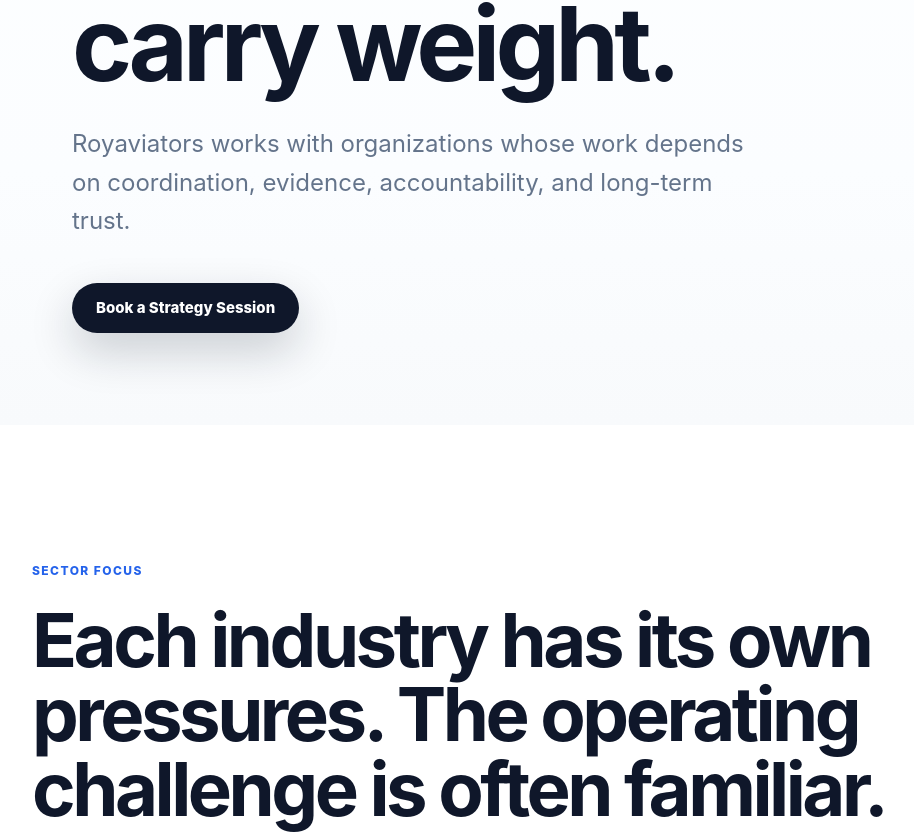
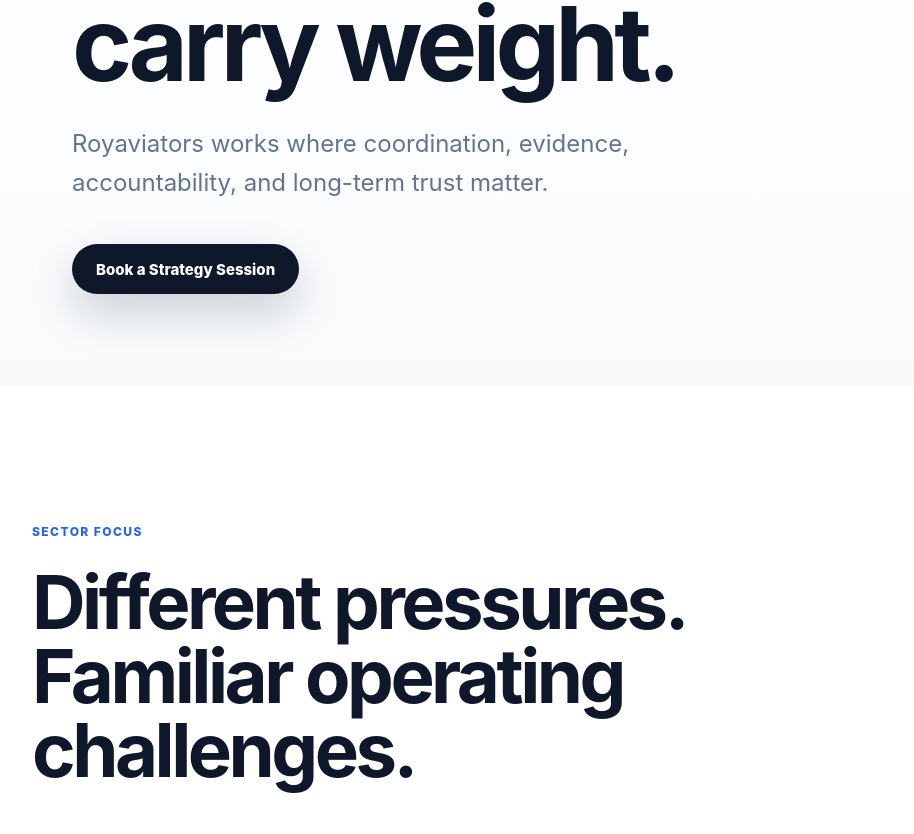
Before and after one commit to royaviators-creator/Royaviators, a Next.js app: page /industries in a window 1280 px wide. Shown: the part 576-1410 px from the top of the page, without its empty margins (8-922 px from the left). Built offline with nearby package versions, Linux system fonts and the light colour scheme.

Commit message:
Refine industries page copy

```diff
--- a/app/industries/page.tsx
+++ b/app/industries/page.tsx
@@ -10,9 +10,9 @@
 import { industryAdaptations } from "@/lib/site";
 
 export const metadata: Metadata = {
-  title: "Industries | Royaviators",
+  title: "Industries",
   description:
-    "Royaviators works with aviation, sustainable tourism, climate and ocean, NGOs, universities, and public sector organizations.",
+    "Royaviators works with aviation, sustainable tourism, climate, NGOs, universities, and public sector organizations.",
 };
 
 export default function IndustriesPage() {
@@ -21,7 +21,7 @@
       <PageHero
         eyebrow="Industries"
         title="Systems consulting for sectors where decisions carry weight."
-        text="Royaviators works with organizations whose work depends on coordination, evidence, accountability, and long-term trust."
+        text="Royaviators works where coordination, evidence, accountability, and long-term trust matter."
         ctaLabel="Book a Strategy Session"
         ctaHref="/contact"
       />
@@ -30,7 +30,7 @@
         <div className="container">
           <SectionIntro
             eyebrow="Sector focus"
-            title="Each industry has its own pressures. The operating challenge is often familiar."
+            title="Different pressures. Familiar operating challenges."
           />
           <div className="page-grid three">
             {industryAdaptations.map((industry) => {
```
